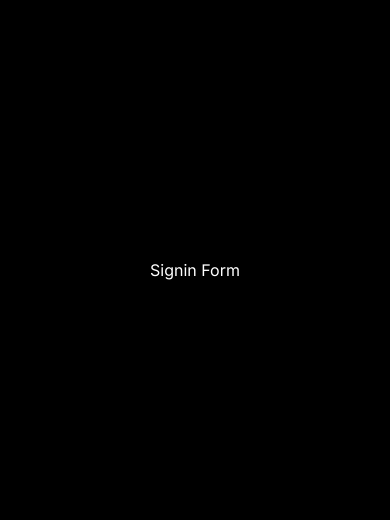
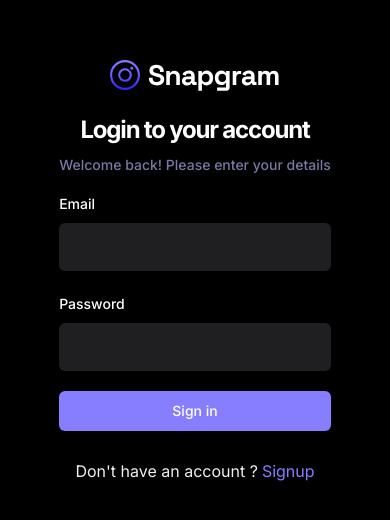
Before and after one commit to gaelmahe1/Social-Media, a React (Vite) app: page /sign-in in a window 390 px wide. Shown: the part 152-672 px from the top of the page. Built offline with nearby package versions, Linux system fonts and the light colour scheme; no server answers.

Commit message:
added a login page

```diff
--- a/src/_auth/forms/SigninForm.tsx
+++ b/src/_auth/forms/SigninForm.tsx
@@ -1,11 +1,109 @@
-import React from 'react'
+import Loader from "@/components/shared/Loader";
+import { Button } from "@/components/ui/button";
+import { Form, FormControl, FormField, FormItem, FormLabel, FormMessage,} from "@/components/ui/form";
+import { Input } from "@/components/ui/input";
+import { useToast } from "@/components/ui/use-toast"
+import { useUserContext } from "@/context/AuthContext";
+import { useSignInAccount } from "@/lib/react-query/queriesAndMutations";
+import { SigninValidation } from "@/lib/validation";
+import { zodResolver } from "@hookform/resolvers/zod";
+import { useForm } from "react-hook-form";
+import { Link, useNavigate } from "react-router-dom";
+import { z } from "zod";
 
 const SigninForm = () => {
+  const { toast } = useToast()
+  const { checkAuthUser, isLoading : isUserLoading} =useUserContext();
+
+  const navigate = useNavigate();
+
+const { mutateAsync: signInAccount} = useSignInAccount();
+
+  // 1. Define your form.
+  const form = useForm<z.infer<typeof SigninValidation>>({
+    resolver: zodResolver(SigninValidation),
+    defaultValues: {
+      email: "",
+      password: "",
+    },
+  });
+
+  // 2. Define a submit handler.
+   async function onSubmit(values: z.infer<typeof SigninValidation>) {
+
+    const session = await signInAccount({
+      email: values.email,
+      password: values.password,
+    })
+
+    if (!session) {
+      return toast({title: 'Signin failed. Please try again.'})
+    }
+
+    const isLoggedin = await checkAuthUser();
+
+    if (!isLoggedin) {
+      form.reset();
+      navigate('/')
+    }else {
+      return toast({title: 'Signup failed. Please try again.'})
+    }
+
+  }
+
   return (
-    <div>
-     Signin Form
-    </div>
-  )
-}
+    <Form {...form}>
 
-export default SigninForm
+    <div className="sm:420 flex-center flex-col">
+      <img
+      src="/assets/images/logo.svg" alt="App logo"/>
+      <h2 className="h3-bold md:h2-bold pt-5 sm:pt-12">Login to your account</h2>
+    <p className="text-light-3 small-medium md:base-regular mt-2">Welcome back! Please enter your details</p>
+
+
+      <form onSubmit={form.handleSubmit(onSubmit)} className="flex flex-col gap-5 w-full mt-4">
+
+
+<FormField
+          control={form.control}
+          name="email"
+          render={({ field }) => (
+            <FormItem>
+              <FormLabel>Email</FormLabel>
+              <FormControl>
+                <Input type="email" className="shad-input" {...field} />
+              </FormControl>
+              <FormMessage />
+            </FormItem>
+          )}
+        />
+
+<FormField
+          control={form.control}
+          name="password"
+          render={({ field }) => (
+            <FormItem>
+              <FormLabel>Password</FormLabel>
+              <FormControl>
+                <Input type="password" className="shad-input" {...field} />
+              </FormControl>
+              <FormMessage />
+            </FormItem>
+          )}
+        />
+        <Button className='shad-button_primary' type="submit">{isUserLoading ? (
+          <div className="flex-center gap-2">
+           < Loader/> Loading....
+          </div>
+        ): "Sign in"}
+        </Button>
+
+        <p className="text-small-regualer text-light-2 text-center mt-2">Don't have an account ?<Link to ='/sign-up' className="T
+        text-primary-500 text-small-semibold ml-1">Signup</Link></p>
+      </form>
+      </div>
+    </Form>
+  );
+};
+
+export default SigninForm;
--- a/src/lib/appwrite/api.ts
+++ b/src/lib/appwrite/api.ts
@@ -52,16 +52,15 @@
 
 }
 
-export async function signInAccount(user: {email: string; password: string;})
-{
+export async function signInAccount(user: { email: string; password: string }) {
     try {
-    const session = await account.createEmailPasswordSession(user.email, user.password);
-    return session;
+      const session = await account.createEmailPasswordSession(user.email, user.password);
 
+      return session;
     } catch (error) {
-       console.log(error);
+      console.log(error);
     }
-}
+  }
 
 
 export async function getCurrentUser() {
--- a/src/lib/validation/index.ts
+++ b/src/lib/validation/index.ts
@@ -6,3 +6,9 @@
     email: z.string().email(),
     password: z.string().min(8, { message :'Password must be at least 8 characters long'}),
   })
+
+
+  export const SigninValidation = z.object({
+    email: z.string().email(),
+    password: z.string().min(8, { message :'Password must be at least 8 characters long'}),
+  })
```
